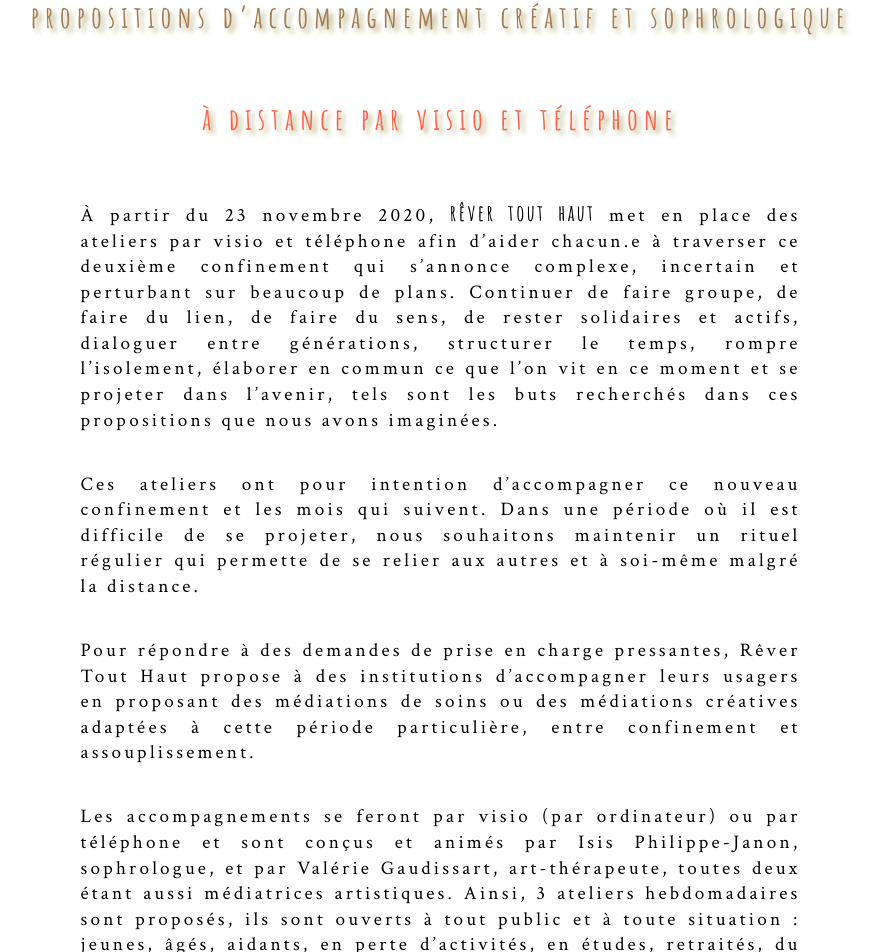
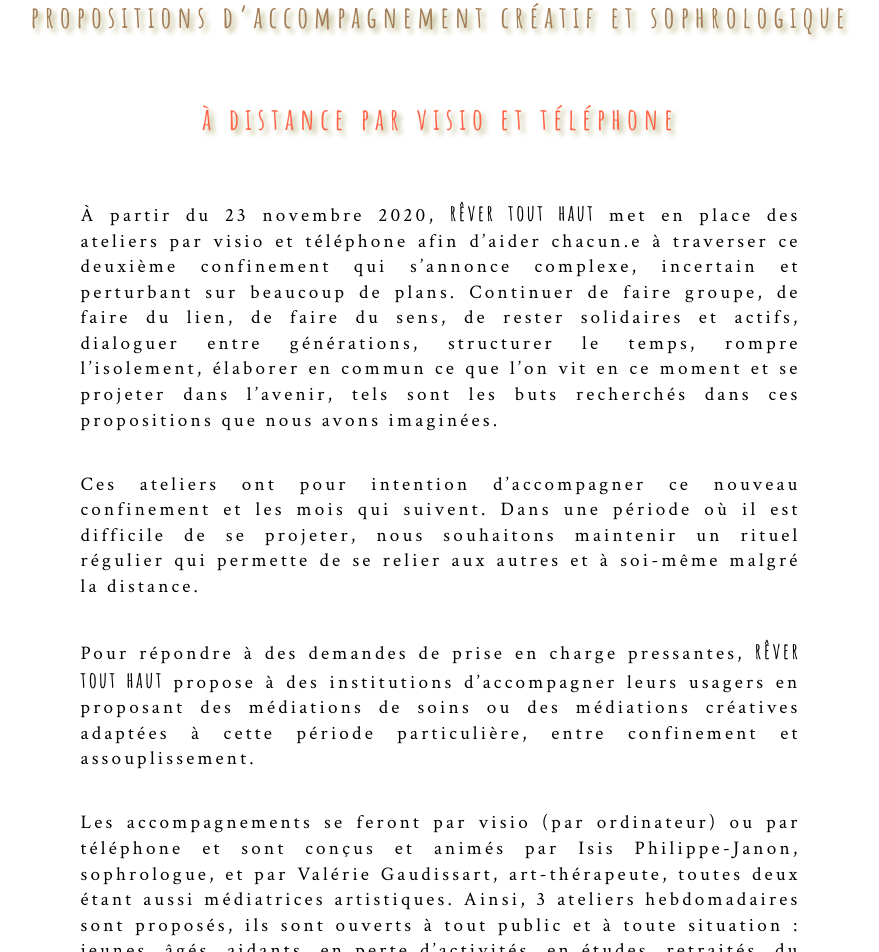
Before and after one commit to leshnik/revertouthaut, a Jekyll site: the page built from pendant-le-confinement.md, in a window 1280 px wide and 1400 px high. Shown: the part 448-1400 px from the top of the window, without its empty margins (176-1055 px from the left). Built offline with Jekyll 4.4.1, drawn with Linux system fonts in a browser that asks for light colours.

Commit message:
fix e circumflexes

```diff
--- a/pendant-le-confinement.md
+++ b/pendant-le-confinement.md
@@ -7,9 +7,9 @@
 <h1>prendre soin de soi pendant le confinement et après...</h1>
 <h2>propositions d’accompagnement créatif et sophrologique</h2>
 <h2 style="color:tomato">à distance par visio et téléphone</h2>
-<p class="intro-text">À partir du 23 novembre 2020, <span class="rever-typog">rêver tout haut</span> met en place des ateliers par visio et téléphone afin d’aider chacun.e à traverser ce deuxième confinement qui s’annonce complexe, incertain et perturbant sur beaucoup de plans. Continuer de faire groupe, de faire du lien, de faire du sens, de rester solidaires et actifs, dialoguer entre générations, structurer le temps, rompre l’isolement, élaborer en commun ce que l’on vit en ce moment et se projeter dans l’avenir, tels sont les buts recherchés dans ces propositions que nous avons imaginées.</p>
+<p class="intro-text">À partir du 23 novembre 2020, <span class="rever-typog">rêver tout haut</span> met en place des ateliers par visio et téléphone afin d’aider chacun.e à traverser ce deuxième confinement qui s’annonce complexe, incertain et perturbant sur beaucoup de plans. Continuer de faire groupe, de faire du lien, de faire du sens, de rester solidaires et actifs, dialoguer entre générations, structurer le temps, rompre l’isolement, élaborer en commun ce que l’on vit en ce moment et se projeter dans l’avenir, tels sont les buts recherchés dans ces propositions que nous avons imaginées.</p>
 <p class="intro-text">Ces ateliers ont pour intention d’accompagner ce nouveau confinement et les mois qui suivent. Dans une période où il est difficile de se projeter, nous souhaitons maintenir un rituel régulier qui permette de se relier aux autres et à soi-même malgré la distance.</p>
-<p class="intro-text">Pour répondre à des demandes de prise en charge pressantes, Rêver Tout Haut propose à des institutions d’accompagner leurs usagers en proposant des médiations de soins ou des médiations créatives adaptées à cette période particulière, entre confinement et assouplissement.</p>
+<p class="intro-text">Pour répondre à des demandes de prise en charge pressantes, <span class="rever-typog">rêver tout haut</span> propose à des institutions d’accompagner leurs usagers en proposant des médiations de soins ou des médiations créatives adaptées à cette période particulière, entre confinement et assouplissement.</p>
 <p class="intro-text">Les accompagnements se feront par visio (par ordinateur) ou par téléphone et sont conçus et animés par Isis Philippe-Janon, sophrologue, et par Valérie Gaudissart, art-thérapeute, toutes deux étant aussi médiatrices artistiques.
 Ainsi, 3 ateliers hebdomadaires sont proposés, ils sont ouverts à tout public et à toute situation : jeunes, âgés, aidants, en perte d’activités, en études, retraités, du milieu rural ou urbain, personnes isolées, nécessitant un accompagnement psychique ou social ou désireuses de traverser cette période avec un appui... Nos ateliers sont ouverts à un public large, mixte, divers car nous pensons qu’en cette période qui restreint nos liens sociaux, il est bon de les décloisonner au maximum et de privilégier des rencontres.</p>
 <h2>présence et relation</h2>
```
